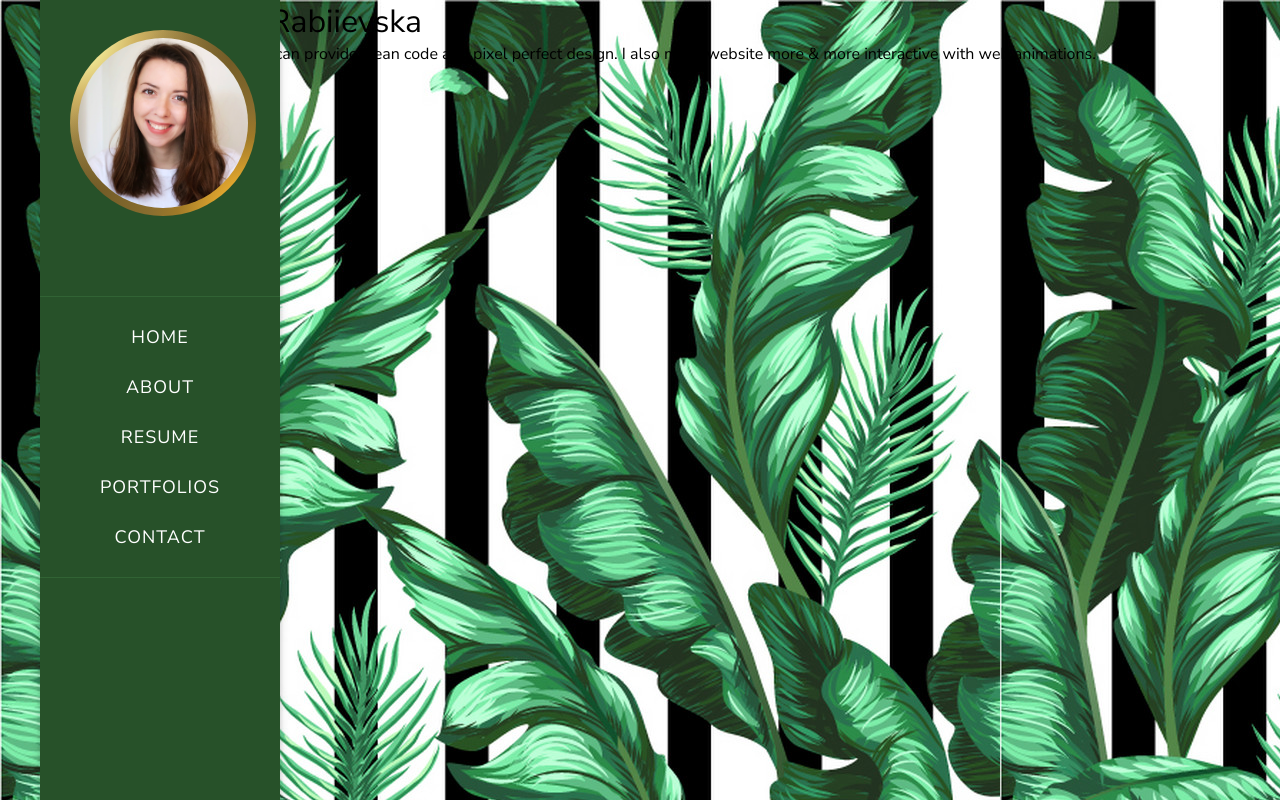
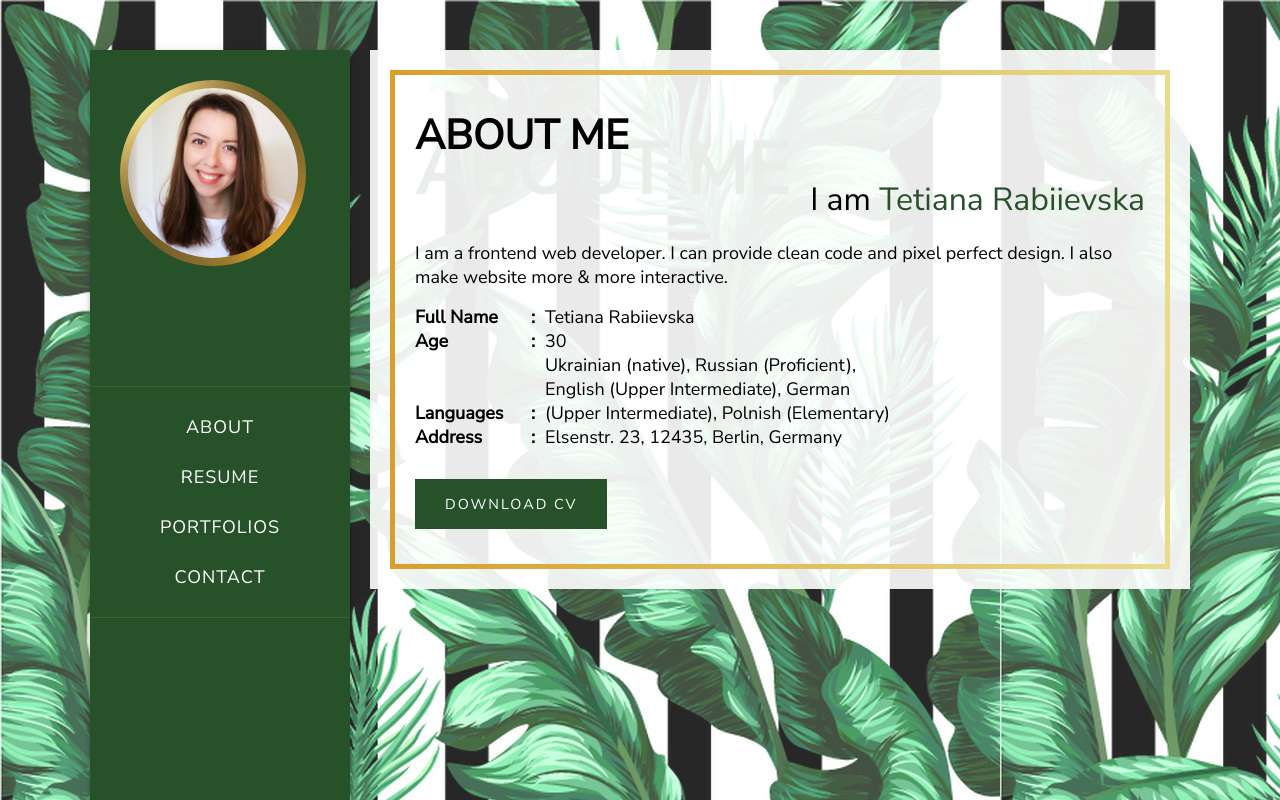
Before and after one commit to atranarta/portfolio, a React (Create React App) app: page / in a window 1280 px wide. Built offline with nearby package versions, Linux system fonts and the light colour scheme.

Commit message:
Styled component about

```diff
--- a/public/index.html
+++ b/public/index.html
@@ -7,6 +7,6 @@
     <title>Tetiana Rabiievska</title>
   </head>
   <body>
-    <div id="root"></div>
+    <div id="root">
   </body>
 </html>
--- a/src/App.css
+++ b/src/App.css
@@ -1,6 +1,12 @@
 html {
   box-sizing: border-box;
   font-size: 16px;
+}
+
+body,
+html,
+#id {
+  height: 100%;
 }
 
 *,
@@ -40,17 +46,28 @@ img {
 
 body {
   background-image: url(../src/img/banana-leaves-pattern-tropical-background-vector-14381131.jpg);
+  background-repeat: repeat;
   position: relative;
+}
+body::before {
+  content: "";
+  position: absolute;
+  display: block;
+  width: 100%;
+  height: 100%;
+  background: rgba(255, 255, 255, 0.15);
+  z-index: -1;
 }
 
 #wrapper {
-  max-width: 1200px;
+  width: 1200px;
   font-family: "Nunito Sans", sans-serif;
-  display: flex;
   margin: 0 auto;
+  padding: 50px;
+  height: 100%;
 }
 #wrapper aside {
-  width: 240px;
+  width: 260px;
   position: fixed;
   height: 100%;
   background-color: #275129;
@@ -70,6 +87,7 @@ body {
   background: radial-gradient(ellipse farthest-corner at right bottom, #FEDB37 0%, #FDB931 8%, #9f7928 30%, #8A6E2F 40%, transparent 80%), radial-gradient(ellipse farthest-corner at left top, #FFFFFF 0%, #FFFFAC 8%, #D1B464 25%, #5d4a1f 62.5%, #5d4a1f 100%);
   border-radius: 100%;
   text-align: center;
+  margin-bottom: 40px;
 }
 #wrapper aside .heading .avatar-wrap .avatar {
   position: absolute;
@@ -107,6 +125,7 @@ body {
   font-weight: 200;
   font-size: 18px;
   line-height: 2.5rem;
+  outline: none;
 }
 #wrapper aside nav li a.active {
   background: #39783c;
@@ -115,5 +134,111 @@ body {
   background: #39783c;
   transition: all 0.4s ease-out;
 }
+#wrapper main {
+  margin-left: 280px;
+  width: calc(100% - 280px);
+  background-color: rgba(255, 255, 255, 0.9);
+  padding: 20px;
+  font-size: 18px;
+}
+#wrapper main .border {
+  padding: 40px 20px;
+  border-left: 5px solid #D89F2D;
+  border-right: 5px solid #E9DB8A;
+  background-image: linear-gradient(90deg, #D89F2D, #E9DB8A), linear-gradient(90deg, #D89F2D, #E9DB8A);
+  background-size: 100% 5px;
+  background-position: 0 0, 0 100%;
+  background-repeat: no-repeat;
+}
+#wrapper main .border .component .title {
+  position: relative;
+}
+#wrapper main .border .component .title h1 {
+  font-weight: 700;
+  margin-bottom: 15px;
+  text-transform: uppercase;
+  z-index: 999;
+  font-size: 2.57rem;
+  line-height: 3.2857rem;
+}
+#wrapper main .border .component .title span {
+  font-size: 4.5rem;
+  position: absolute;
+  left: 0;
+  top: 100%;
+  line-height: 1;
+  font-weight: 900;
+  color: #275129;
+  display: inline-block;
+  text-transform: uppercase;
+  z-index: -1;
+  -webkit-transform: translateY(-40%);
+  transform: translateY(-40%);
+  -webkit-user-select: none;
+  -moz-user-select: none;
+  -ms-user-select: none;
+  user-select: none;
+  white-space: nowrap;
+}
+#wrapper main .border .component h2 {
+  text-align: right;
+  font-size: 2rem;
+  line-height: 2.7rem;
+  margin-bottom: 20px;
+}
+#wrapper main .border .component h2 span {
+  color: #275129;
+}
+#wrapper main .border .component p {
+  margin-bottom: 1rem;
+}
+#wrapper main .border .component ul li b {
+  width: 120px;
+  display: inline-block;
+  position: relative;
+  margin-right: 10px;
+}
+#wrapper main .border .component ul li b::after {
+  content: ":";
+  position: absolute;
+  top: 0;
+  left: auto;
+  right: 0;
+}
+#wrapper main .border .component ul li span {
+  display: inline-block;
+  width: 360px;
+}
+#wrapper main a.btn {
+  margin-top: 30px;
+  background-color: #275129;
+  color: #FFF;
+  text-transform: uppercase;
+  padding: 0 30px;
+  display: inline-block;
+  font-size: 0.9rem;
+  letter-spacing: 2px;
+  height: 50px;
+  line-height: 50px;
+  border: 0;
+  position: relative;
+}
+#wrapper main a.btn::before {
+  content: "";
+  position: absolute;
+  left: 0;
+  top: auto;
+  bottom: 0;
+  height: 2px;
+  width: 100%;
+}
+#wrapper main a.btn:hover {
+  transition: all 0.4s ease-out;
+}
+#wrapper main a.btn:hover::before {
+  transform: scaleX(1);
+  transition: all 0.4s ease-out;
+  background: #D89F2D;
+}
 
 /*# sourceMappingURL=App.css.map */
--- a/src/App.js
+++ b/src/App.js
@@ -8,7 +8,11 @@ function App() {
     <div className="App">
       <div id="wrapper">
         <SideNav />
-        <About />
+        <main>
+          <div className="border">
+            <About />
+          </div>
+        </main>
       </div>
     </div>
   );
--- a/src/App.scss
+++ b/src/App.scss
@@ -1,7 +1,20 @@
 @charset "UTF-8";
+
+$gold-gradient: radial-gradient(ellipse farthest-corner at right bottom, #FEDB37 0%, #FDB931 8%, #9f7928 30%, #8A6E2F 40%, transparent 80%),
+radial-gradient(ellipse farthest-corner at left top, #FFFFFF 0%, #FFFFAC 8%, #D1B464 25%, #5d4a1f 62.5%, #5d4a1f 100%);
+$dark-green: #275129;
+$dark-gold: #D89F2D;
+$light-gold: #E9DB8A;
+
 html {
   box-sizing: border-box;
   font-size: 16px;
+}
+
+body,
+html,
+#id {
+  height: 100%;
 }
 
 *,
@@ -41,21 +54,33 @@ img {
 
 body {
   background-image: url(../src/img/banana-leaves-pattern-tropical-background-vector-14381131.jpg);
+  background-repeat: repeat;
   position: relative;
+
+  &::before {
+    content: '';
+    position: absolute;
+    display: block;
+    width: 100%;
+    height: 100%;
+    background: rgba(255, 255, 255, 0.15);
+    z-index: -1;
+  }
 }
 
 #wrapper {
-  max-width: 1200px;
+  width: 1200px;
   font-family: 'Nunito Sans', sans-serif;
-  display: flex;
   margin: 0 auto;
+  padding: 50px;
+  height: 100%;
 
   aside {
-    width: 240px;
+    width: 260px;
     position: fixed;
     height: 100%;
-    background-color: #275129;
-    box-shadow: 0 2px 5px 0 rgba(0,0,0,0.16), 0 2px 10px 0 rgba(0,0,0,0.12);
+    background-color: $dark-green;
+    box-shadow: 0 2px 5px 0 rgba(0, 0, 0, 0.16), 0 2px 10px 0 rgba(0, 0, 0, 0.12);
     color: #FFF;
     margin-right: 20px;
 
@@ -68,10 +93,10 @@ body {
         position: relative;
         width: 186px;
         height: 186px;
-        background: radial-gradient(ellipse farthest-corner at right bottom, #FEDB37 0%, #FDB931 8%, #9f7928 30%, #8A6E2F 40%, transparent 80%),
-                      radial-gradient(ellipse farthest-corner at left top, #FFFFFF 0%, #FFFFAC 8%, #D1B464 25%, #5d4a1f 62.5%, #5d4a1f 100%);
+        background: $gold-gradient;
         border-radius: 100%;
         text-align: center;
+        margin-bottom: 40px;
 
         .avatar {
           position: absolute;
@@ -112,6 +137,7 @@ body {
           font-weight: 200;
           font-size: 18px;
           line-height: 2.5rem;
+          outline: none;
 
           &.active {
             background: #39783c;
@@ -122,7 +148,135 @@ body {
             transition: all .4s ease-out;
           }
         }
+      }
+    }
+  }
 
+  main {
+    margin-left: 280px;
+    width: calc(100% - 280px);
+    background-color: rgba(255, 255, 255, 0.9);
+    padding: 20px;
+    font-size: 18px;
+
+    .border {
+      padding: 40px 20px;
+      border-left: 5px solid $dark-gold;
+      border-right: 5px solid $light-gold;
+      background-image: linear-gradient(90deg, $dark-gold, $light-gold), linear-gradient(90deg, $dark-gold, $light-gold);
+      background-size: 100% 5px;
+      background-position: 0 0, 0 100%;
+      background-repeat: no-repeat;
+
+      .component {
+        .title {
+          position: relative;
+
+          h1 {
+            font-weight: 700;
+            margin-bottom: 15px;
+            text-transform: uppercase;
+            z-index: 999;
+            font-size: 2.57rem;
+            line-height: 3.2857rem;
+          }
+
+          span {
+            font-size: 4.5rem;
+            position: absolute;
+            left: 0;
+            top: 100%;
+            line-height: 1;
+            font-weight: 900;
+            color: $dark-green;
+            display: inline-block;
+            text-transform: uppercase;
+            z-index: -1;
+            -webkit-transform: translateY(-40%);
+            transform: translateY(-40%);
+            -webkit-user-select: none;
+            -moz-user-select: none;
+            -ms-user-select: none;
+            user-select: none;
+            white-space: nowrap;
+          }
+        }
+
+        h2 {
+          text-align: right;
+          font-size: 2rem;
+          line-height: 2.7rem;
+          margin-bottom: 20px;
+
+          span {
+            color: $dark-green;
+          }
+        }
+
+        p {
+          margin-bottom: 1rem;
+        }
+
+        ul {
+
+          li {
+
+            b {
+              width: 120px;
+              display: inline-block;
+              position: relative;
+              margin-right: 10px;
+
+              &::after {
+                content: ":";
+                position: absolute;
+                top: 0;
+                left: auto;
+                right: 0;
+              }
+            }
+
+            span {
+              display: inline-block;
+              width: 360px;
+            }
+          }
+        }
+      }
+    }
+
+    a.btn {
+      margin-top: 30px;
+      background-color: $dark-green;
+      color: #FFF;
+      text-transform: uppercase;
+      padding: 0 30px;
+      display: inline-block;
+      font-size: .9rem;
+      letter-spacing: 2px;
+      height: 50px;
+      line-height: 50px;
+      border: 0;
+      position: relative;
+
+      &::before {
+        content: "";
+        position: absolute;
+        left: 0;
+        top: auto;
+        bottom: 0;
+        height: 2px;
+        width: 100%;
+      }
+
+      &:hover {
+        transition: all .4s ease-out;
+
+        &::before {
+          transform: scaleX(1);
+          transition: all .4s ease-out;
+          background: $dark-gold;
+        }
       }
     }
   }
--- a/src/components/about/index.js
+++ b/src/components/about/index.js
@@ -1,10 +1,21 @@
 import React from 'react';
 
 const About = () => (
-  <div className="main">
-    <h1>Hi, I am Tetiana Rabiievska</h1>
+  <div id="about" className="component">
+    <div className="title">
+      <h1>About me</h1>
+      <span>About me</span>
+    </div>
+    <h2>I am <span>Tetiana Rabiievska</span></h2>
     <p>I am a frontend web developer. I can provide clean code and pixel perfect design.
-    I also make website more &#38; more interactive with web animations.</p>
+      I also make website more &amp; more interactive.</p>
+    <ul>
+      <li><b>Full Name</b><span>Tetiana Rabiievska</span></li>
+      <li><b>Age</b><span>30</span></li>
+      <li><b>Languages</b><span>Ukrainian (native), Russian (Proficient), English (Upper Intermediate), German (Upper Intermediate), Polnish (Elementary)</span></li>
+      <li><b>Address</b><span>Elsenstr. 23, 12435, Berlin, Germany</span></li>
+    </ul>
+    <a className="btn" href="/">Download CV</a>
   </div>
 );
 
--- a/src/components/sideNav/index.js
+++ b/src/components/sideNav/index.js
@@ -10,7 +10,6 @@ const sideNav = () => (
     </div>
     <nav>
       <ul>
-        <li><a href="/">Home</a></li>
         <li><a href="/">About</a></li>
         <li><a href="/">Resume</a></li>
         <li><a href="/">Portfolios</a></li>
```
Also changed, not shown: 1 other file (tests, documents, lock files or other folders).
